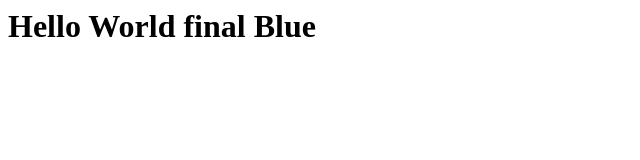
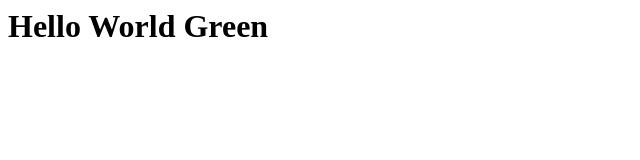
Before and after one commit to bdhakad/express-hello-world, a website: page cloudfront/index.html in a window 1280 px wide. Shown: the whole page, without its empty margins (0-640 px from the left). Drawn offline with Linux system fonts and the light colour scheme.

```diff
--- a/cloudfront/index.html
+++ b/cloudfront/index.html
@@ -1,5 +1,5 @@
 <html>
 <body>
-  <h1>Hello World final Blue</h1>
+  <h1>Hello World Green</h1>
 </body>
 </html>
```
